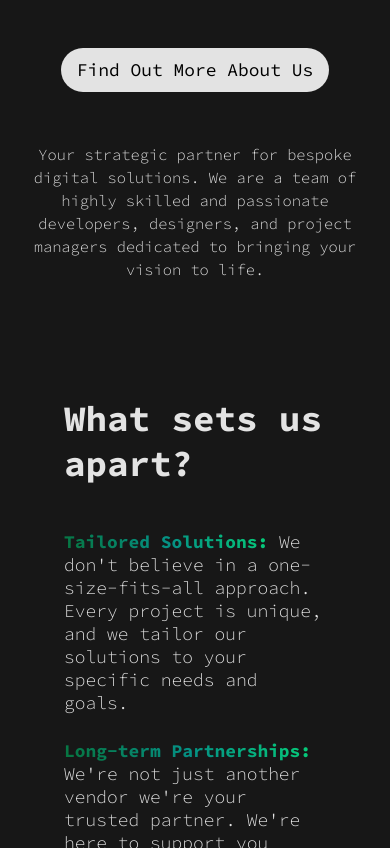
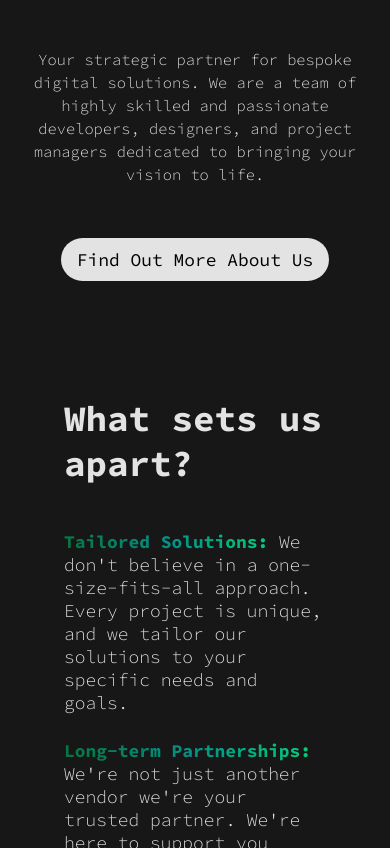
Before and after one commit to Aminesmaeili79/Ascii-Nomads, a plain HTML site: page index.html in a window 390 px wide. Shown: the part 1597-2445 px from the top of the page. Drawn offline with Linux system fonts and the light colour scheme.

Commit message:
fixed descriptions order

```diff
--- a/styles.css
+++ b/styles.css
@@ -868,7 +868,7 @@ form button:focus {
 		padding: 0 4rem;
 	}
 
-	.descriptions preutton {
+	.descriptions button {
 		order: 5;
 	}
 
```
